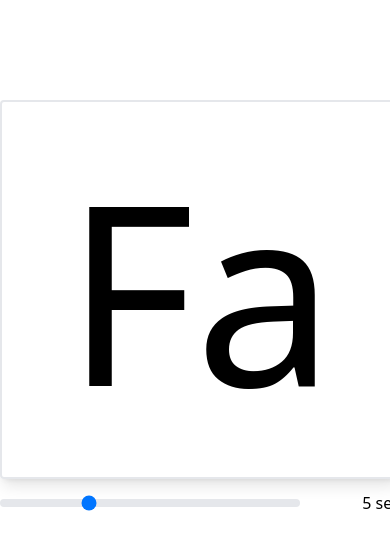
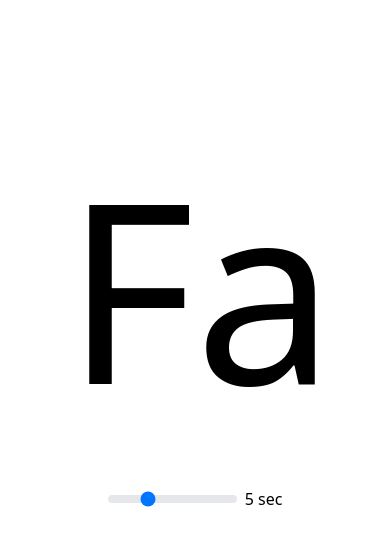
Before and after one commit to thijmenVerstraete-ucll/note-trainer-web, a plain HTML site: page index.html in a window 390 px wide. Drawn offline with Linux system fonts and the light colour scheme.

Commit message:
responsive changes

```diff
--- a/index.html
+++ b/index.html
@@ -6,15 +6,15 @@
         <title>Noten Trainer</title>
         <link href="./styles/output.css" rel="stylesheet" />
     </head>
-    <body>
-        <main class="flex flex-col w-full">
+    <body class="overflow-x-hidden">
+        <main class="flex flex-col max-w-full overflow-hidden">
             <div
-                class="w-[400px] rounded overflow-hidden shadow-lg m-auto mt-[100px] text-center border-solid border-2 border-red px-[5px]"
+                class="w-[400px] rounded overflow-hidden sm:shadow-lg m-auto mt-[100px] text-center sm:border-solid sm:border-2"
             >
                 <h2 class="text-[250px]" id="display">Do</h2>
             </div>
             <div
-                class="flex justify-between mt-3 w-[400px] m-auto text-center items-center"
+                class="flex justify-between mt-3 w-[full] sm:w-[400px] m-auto text-center items-center"
             >
                 <input
                     type="range"
@@ -22,7 +22,7 @@
                     max="15"
                     value="5"
                     id="myRange"
-                    class="w-[300px] h-2 bg-gray-200 rounded-lg appearance-none cursor-pointer dark:bg-gray-700"
+                    class="sm:w-[300px] h-2 bg-gray-200 rounded-lg appearance-none cursor-pointer dark:bg-gray-700"
                 />
                 <p id="rangeDisplay" class="ml-2"></p>
             </div>
```
Also changed, not shown: styles/output.css.
